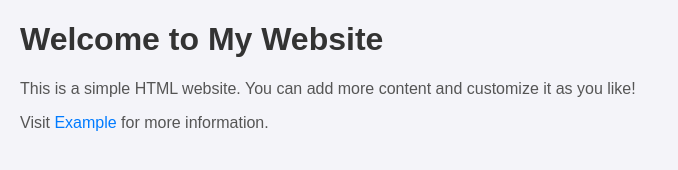
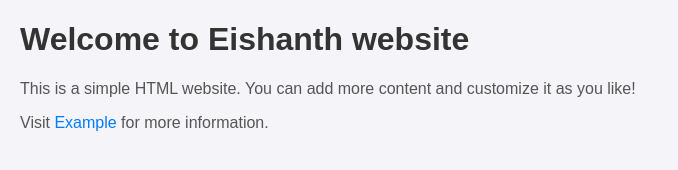
Before and after one commit to eishanth/cicd, a plain HTML site: page index.html in a window 1280 px wide. Shown: the whole page, without its empty margins (0-678 px from the left). Drawn offline with Linux system fonts and the light colour scheme.

Commit message:
Updated index.html for cicd checking

```diff
--- a/index.html
+++ b/index.html
@@ -26,7 +26,7 @@
     </style>
 </head>
 <body>
-    <h1>Welcome to My Website</h1>
+    <h1>Welcome to Eishanth website</h1>
     <p>This is a simple HTML website. You can add more content and customize it as you like!</p>
     <p>Visit <a href="https://www.example.com" target="_blank">Example</a> for more information.</p>
 </body>
```
